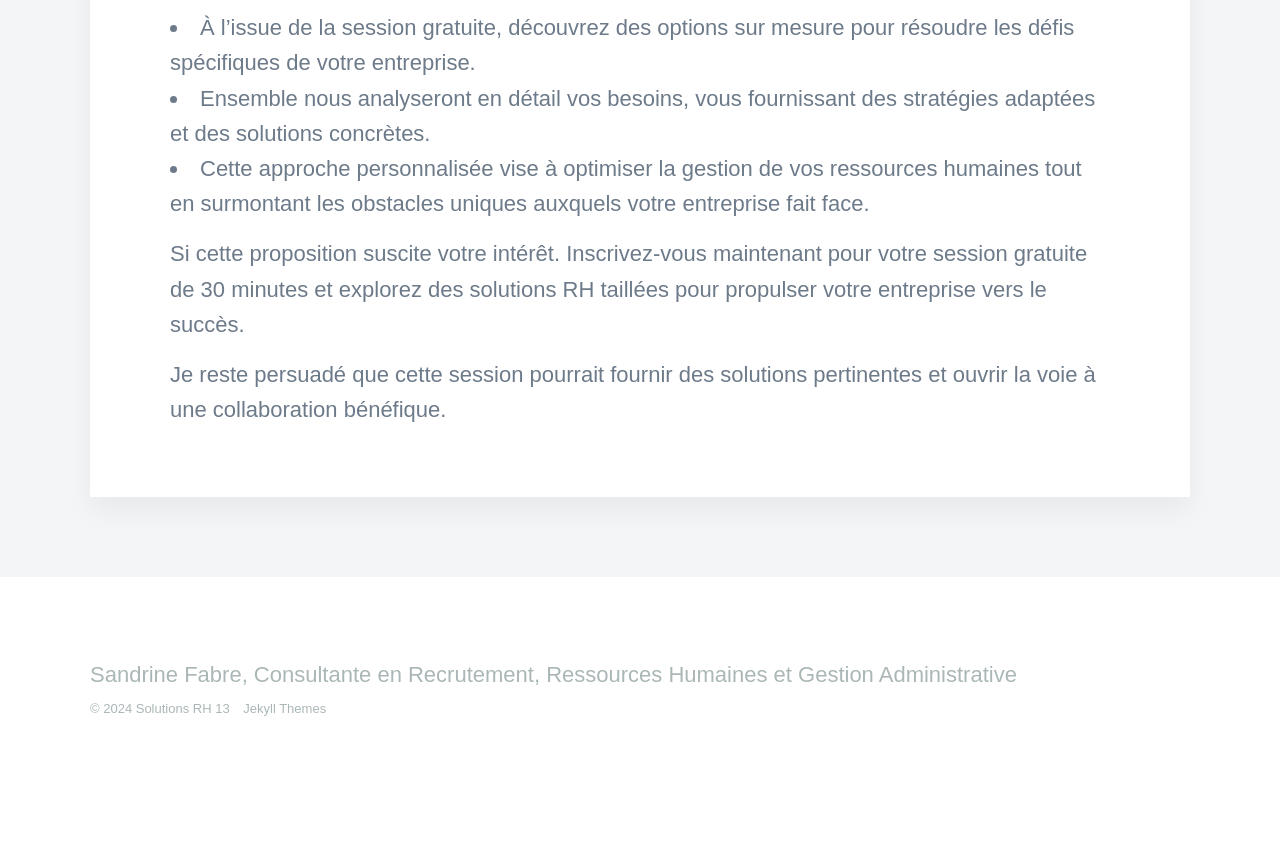
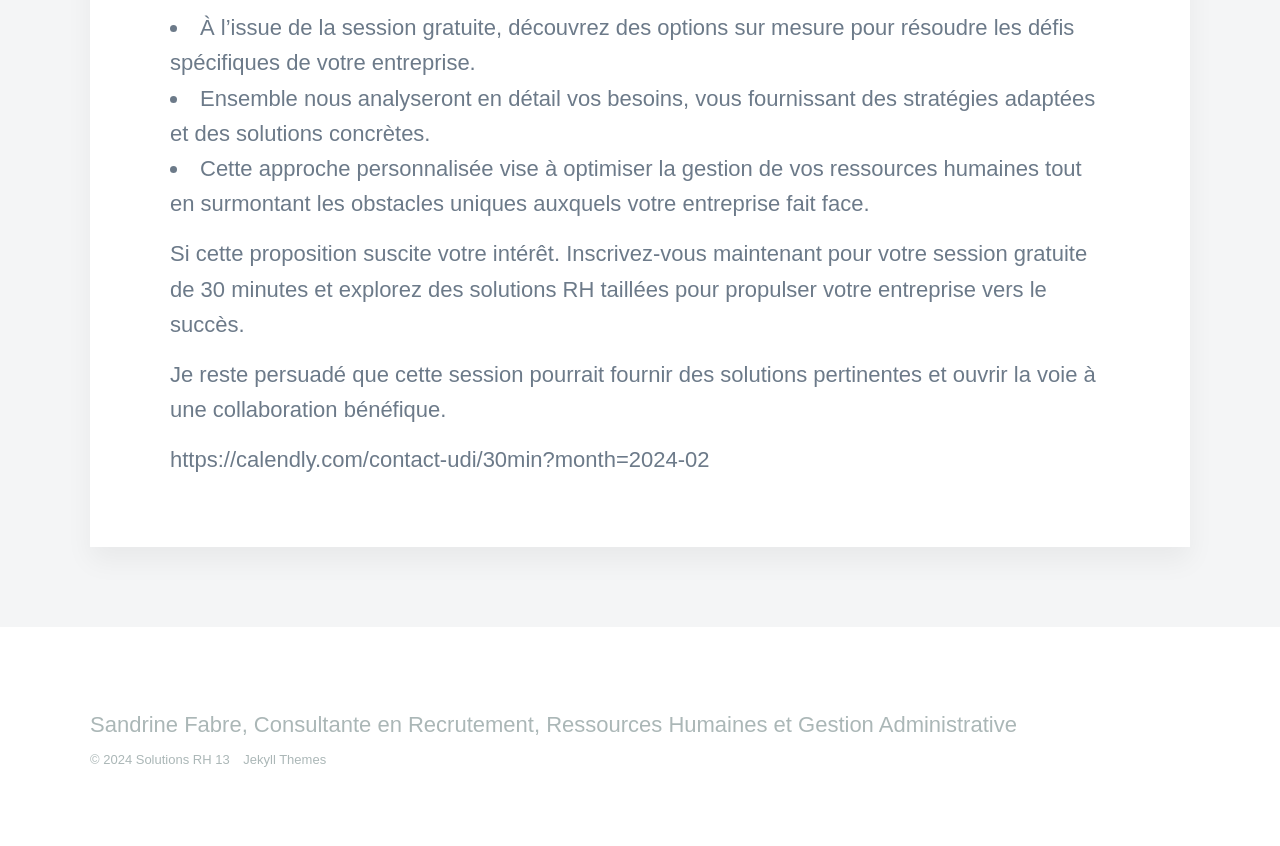
Before and after one commit to jeyries/solutionsrh13, a Jekyll site: the page built from _projects/2024-01-31-session-decouverte.md, in a window 1280 px wide. Shown: the part 592-1438 px from the top of the page. Built offline with Jekyll 4.4.1, drawn with Linux system fonts in a browser that asks for light colours; nearby versions of some CDN libraries; some web fonts are replaced; before the commit the page ends 1387 px from its top, so only the background shows below that; some of the changed lines change nothing that is shown.

Commit message:
Update 2024-01-31-session-decouverte.md

```diff
--- a/_projects/2024-01-31-session-decouverte.md
+++ b/_projects/2024-01-31-session-decouverte.md
@@ -14,3 +14,5 @@ featured_image: '/images/work-01-sablier.jpg'
 Si cette proposition suscite votre intérêt. Inscrivez-vous maintenant pour votre session gratuite de 30 minutes et explorez des solutions RH taillées pour propulser votre entreprise vers le succès.
 
 Je reste persuadé que cette session pourrait fournir des solutions pertinentes et ouvrir la voie à une collaboration bénéfique.
+
+https://calendly.com/contact-udi/30min?month=2024-02
```
